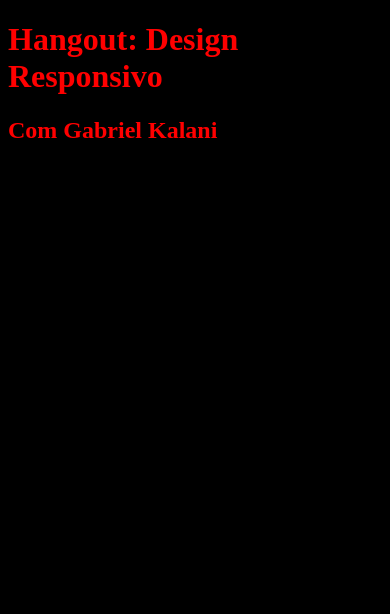
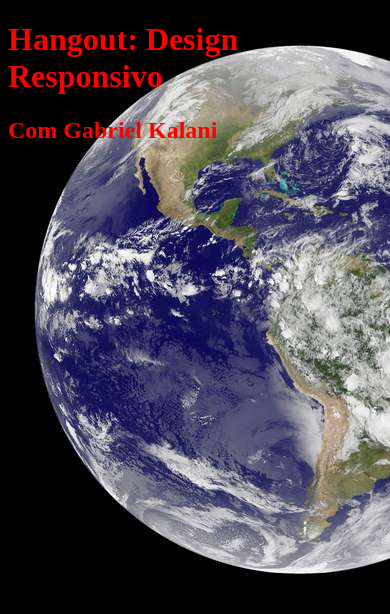
Before and after one commit to gkal19/design-responsivo-hangout, a plain HTML site: page index.html in a window 390 px wide. Drawn offline with Linux system fonts and the light colour scheme.

Commit message:
tag fechada

```diff
--- a/css.css
+++ b/css.css
@@ -1,6 +1,6 @@
 body {
-	background: black;
-	background-image: url(universo.jpg)
+	background-color: black;
+	background-image: url(universo.jpg);
 	background-repeat: no-repeat;
 }
 
@@ -10,8 +10,8 @@ body {
 
 @media screen and (max-width: 760px){
 	body {
-	background: black;
-	background-image: url(terra.jpg)
+	background-color: black;
+	background-image: url(terra.jpg);
 	background-repeat: no-repeat;
 }
 
```
